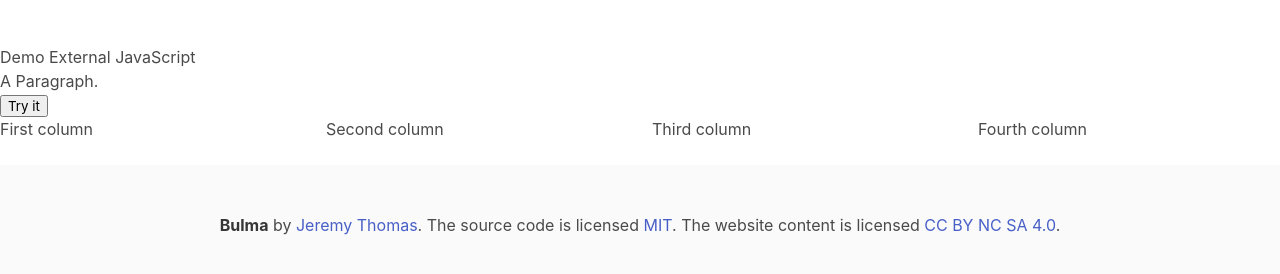
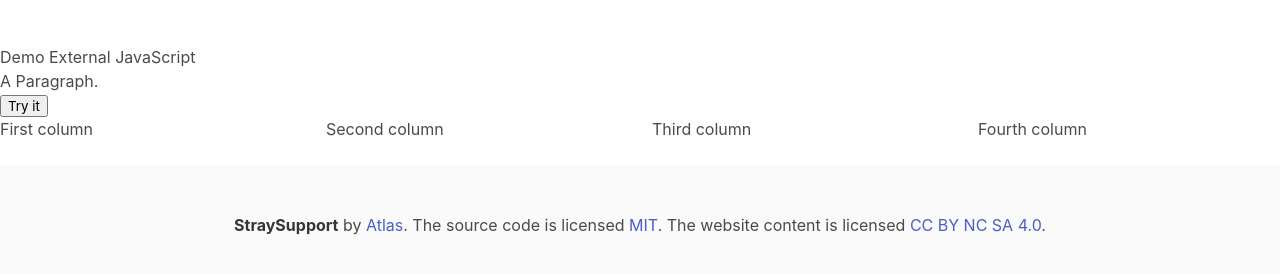
Before and after one commit to Adiakml/StraySupport, a plain HTML site: page index.html in a window 1280 px wide. Shown: the part 116-390 px from the top of the page. Drawn offline with nearby package versions, Linux system fonts and the light colour scheme.

Commit message:
footer changes

```diff
--- a/index.html
+++ b/index.html
@@ -43,10 +43,11 @@
         </div>
     </div>
 
+
     <footer class="footer">
         <div class="content has-text-centered">
           <p>
-            <strong>Bulma</strong> by <a href="https://jgthms.com">Jeremy Thomas</a>. The source code is licensed
+            <strong>StraySupport</strong> by <a href="https://jgthms.com">Atlas</a>. The source code is licensed
             <a href="http://opensource.org/licenses/mit-license.php">MIT</a>. The website content
             is licensed <a href="http://creativecommons.org/licenses/by-nc-sa/4.0/">CC BY NC SA 4.0</a>.
           </p>
```
